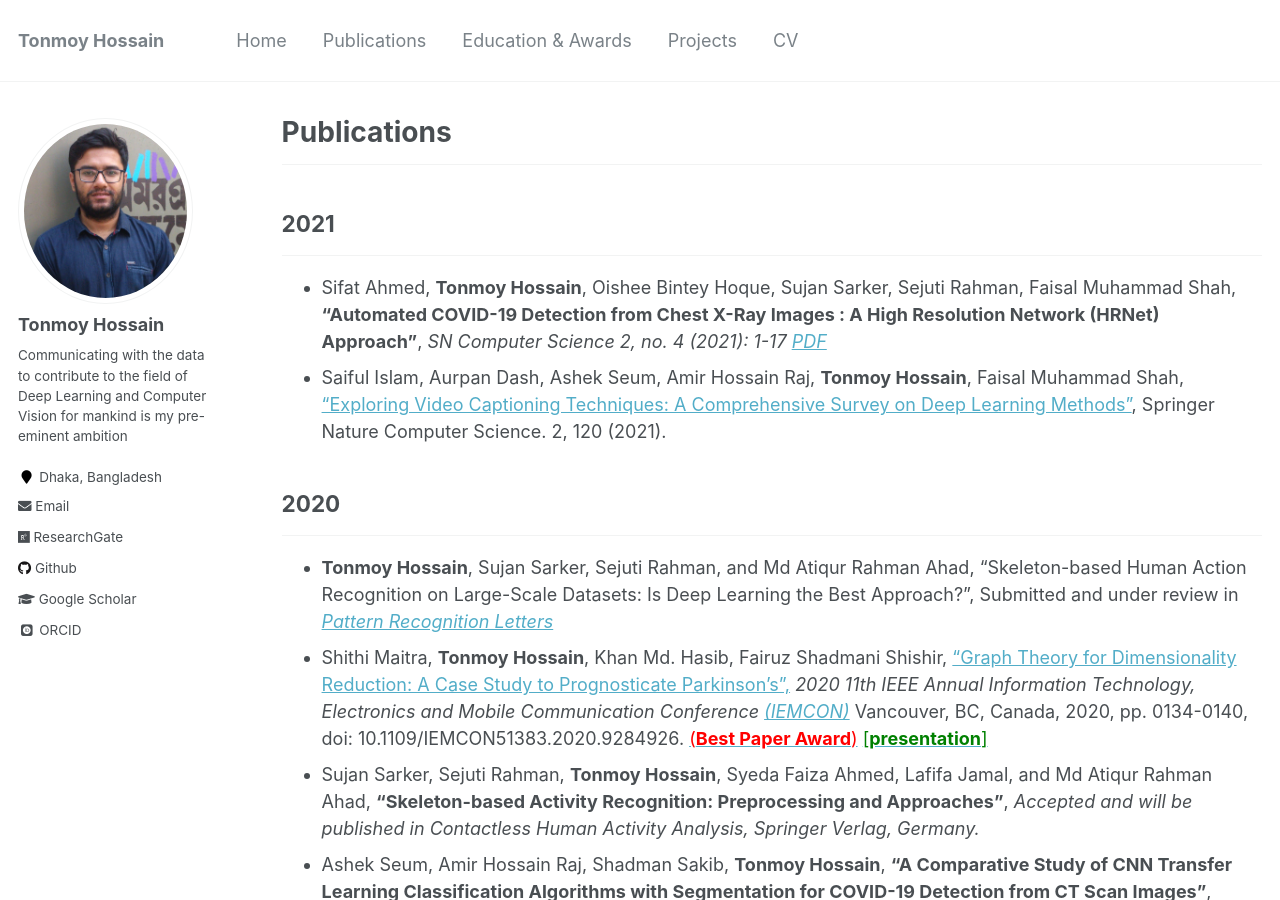
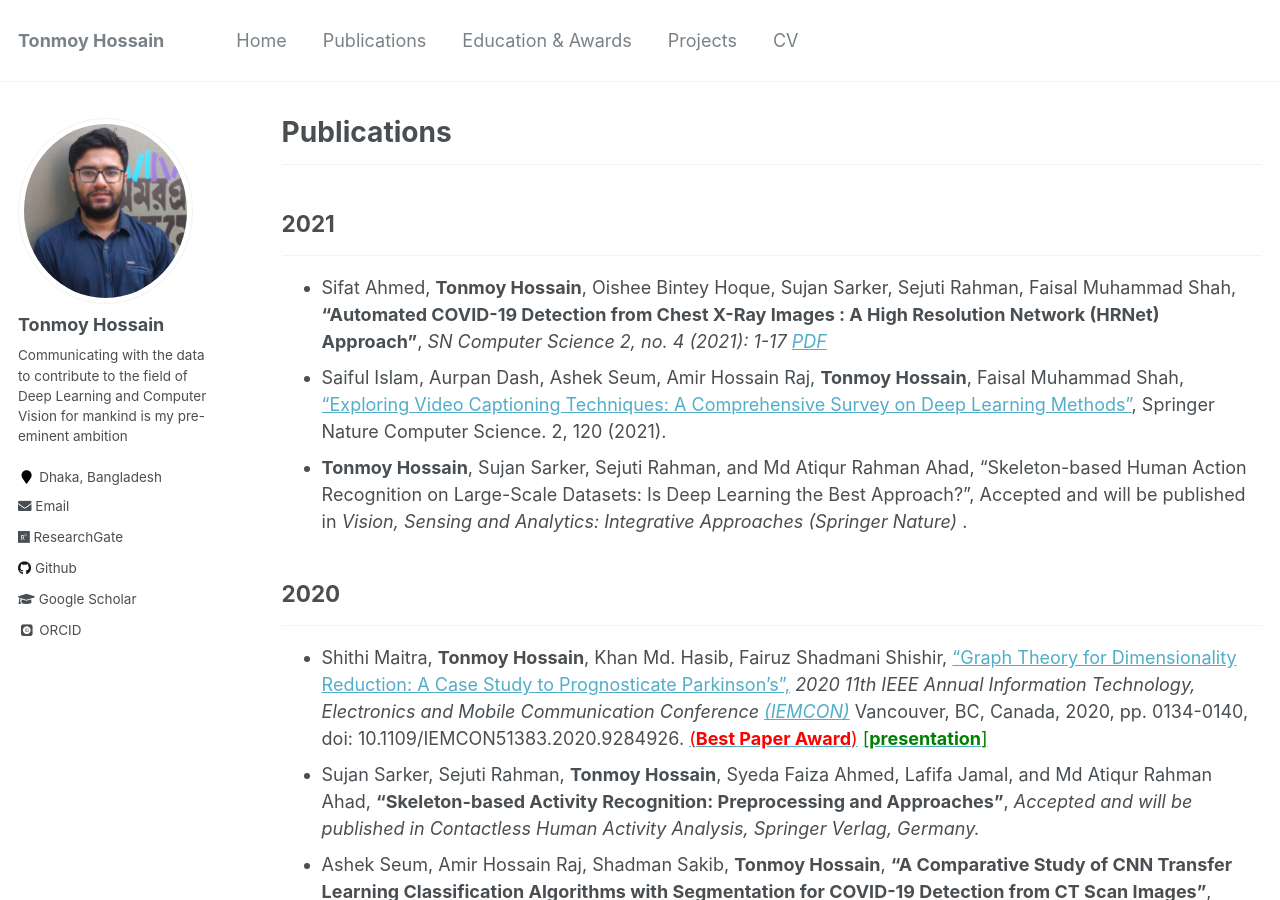
Before and after one commit to shaeekh/shaeekh.github.io, a Jekyll site: the page built from _pages/publications.md, in a window 1280 px wide and 900 px high. Built offline with Jekyll 4.4.1, drawn with Linux system fonts in a browser that asks for light colours; some web fonts are replaced.

Commit message:
Update publications.md

```diff
--- a/_pages/publications.md
+++ b/_pages/publications.md
@@ -11,11 +11,11 @@ author_profile: true
 -----------
 * Sifat Ahmed, **Tonmoy Hossain**, Oishee Bintey Hoque, Sujan Sarker, Sejuti Rahman, Faisal Muhammad Shah, **"Automated COVID-19 Detection from Chest X-Ray Images : A High Resolution Network (HRNet) Approach"**, <i>SN Computer Science 2, no. 4 (2021): 1-17 [PDF](https://link.springer.com/article/10.1007/s42979-021-00690-w)</i>
 * Saiful Islam, Aurpan Dash, Ashek Seum, Amir Hossain Raj, **Tonmoy Hossain**, Faisal Muhammad Shah, ["Exploring Video Captioning Techniques: A Comprehensive Survey on Deep Learning Methods"](https://link.springer.com/article/10.1007/s42979-021-00487-x?wt_mc=Internal.Event.1.SEM.ArticleAuthorIncrementalIssue&utm_source=ArticleAuthorIncrementalIssue&utm_medium=email&utm_content=AA_en_06082018&ArticleAuthorIncrementalIssue_20210302), Springer Nature Computer Science. 2, 120 (2021).
+* **Tonmoy Hossain**, Sujan Sarker, Sejuti Rahman, and Md Atiqur Rahman Ahad, “Skeleton-based Human Action Recognition on Large-Scale Datasets: Is Deep Learning the Best Approach?”, Accepted and will be published in <i>Vision, Sensing and Analytics: Integrative Approaches (Springer Nature) </i>.
 
 
 ## 2020
 -----------
-* **Tonmoy Hossain**, Sujan Sarker, Sejuti Rahman, and Md Atiqur Rahman Ahad, “Skeleton-based Human Action Recognition on Large-Scale Datasets: Is Deep Learning the Best Approach?”, Submitted and under review in <i>[Pattern Recognition Letters](https://www.journals.elsevier.com/pattern-recognition-letters/call-for-papers/advances-in-human-action-activity-and-gesture-recognition)</i>
 *  Shithi Maitra, **Tonmoy Hossain**, Khan Md. Hasib, Fairuz Shadmani Shishir, ["Graph Theory for Dimensionality Reduction: A Case Study to Prognosticate Parkinson’s",](https://ieeexplore.ieee.org/abstract/document/9284926) <i>2020 11th IEEE Annual Information Technology, Electronics and Mobile Communication Conference [(IEMCON)](https://ieee-iemcon.org/)</i> Vancouver, BC, Canada, 2020, pp. 0134-0140, doi: 10.1109/IEMCON51383.2020.9284926. [<span style ="color:Red">(**Best Paper Award**)</span>](https://tonmoy-hossain.github.io/files/Best_Paper_Award.png) [<span style ="color:Green">[**presentation**]</span>](https://tonmoy-hossain.github.io/files/IEMCON2020(Graph).pdf)
 *  Sujan Sarker, Sejuti Rahman, **Tonmoy Hossain**, Syeda Faiza Ahmed, Lafifa Jamal, and Md Atiqur Rahman Ahad, **"Skeleton-based Activity Recognition: Preprocessing and Approaches"**, <i>Accepted and will be published in Contactless Human Activity Analysis, Springer Verlag, Germany.</i>
 *  Ashek Seum, Amir Hossain Raj, Shadman Sakib, **Tonmoy Hossain**, **"A Comparative Study of CNN Transfer Learning Classification Algorithms with Segmentation for COVID-19 Detection from CT Scan Images"**, <i>Accepted at The 11th International Conference on Electrical and Computer Engineering, Dhaka, Bangladesh (ICECE 2020).</i> [<span style ="color:Green">[**presentation**]</span>](https://tonmoy-hossain.github.io/files/ICECE_2020_(COVID-19).pdf)
```
